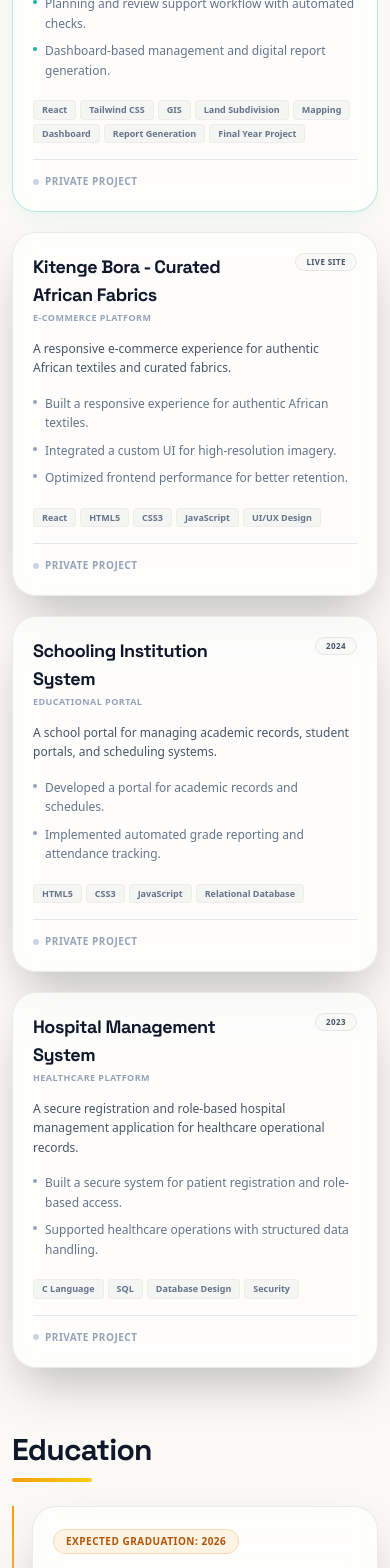
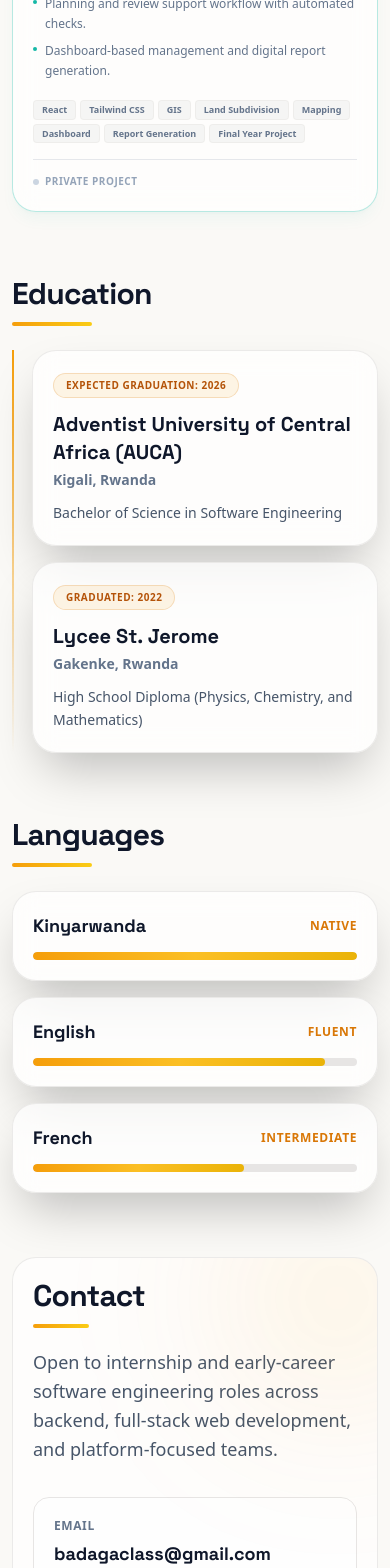
Before and after one commit to stevenbadaga/Personal-Portfolio, a React (Vite) app: page / in a window 390 px wide. Shown: the part 5657-7225 px from the top of the page. Built offline with nearby package versions, Linux system fonts and the light colour scheme.

Commit message:
Update Projects section: remove Kitenge Bora, Schooling System, and Hospital Management System

```diff
--- a/src/App.jsx
+++ b/src/App.jsx
@@ -75,43 +75,6 @@ const projects = [
       "GIS-style map interface with land parcel subdivision analysis.",
       "Planning and review support workflow with automated checks.",
       "Dashboard-based management and digital report generation."
-    ]
-  },
-  {
-    name: "Kitenge Bora - Curated African Fabrics",
-    category: "E-commerce Platform",
-    badge: "Live Site",
-    description: "A responsive e-commerce experience for authentic African textiles and curated fabrics.",
-    tags: ["React", "HTML5", "CSS3", "JavaScript", "UI/UX Design"],
-    status: "Private Project",
-    points: [
-      "Built a responsive experience for authentic African textiles.",
-      "Integrated a custom UI for high-resolution imagery.",
-      "Optimized frontend performance for better retention."
-    ]
-  },
-  {
-    name: "Schooling Institution System",
-    category: "Educational Portal",
-    badge: "2024",
-    description: "A school portal for managing academic records, student portals, and scheduling systems.",
-    tags: ["HTML5", "CSS3", "JavaScript", "Relational Database"],
-    status: "Private Project",
-    points: [
-      "Developed a portal for academic records and schedules.",
-      "Implemented automated grade reporting and attendance tracking."
-    ]
-  },
-  {
-    name: "Hospital Management System",
-    category: "Healthcare Platform",
-    badge: "2023",
-    description: "A secure registration and role-based hospital management application for healthcare operational records.",
-    tags: ["C Language", "SQL", "Database Design", "Security"],
-    status: "Private Project",
-    points: [
-      "Built a secure system for patient registration and role-based access.",
-      "Supported healthcare operations with structured data handling."
     ]
   }
 ];
@@ -619,7 +582,9 @@ function App() {
               return (
                 <article
                   key={project.name}
-                  className={`group relative flex flex-col justify-between animate-rise rounded-[1.5rem] sm:rounded-[2rem] border bg-white/70 dark:bg-slate-900/40 p-5 sm:p-6 shadow-2xl backdrop-blur-md transition-all duration-300 hover:-translate-y-1.5 ${cardBorderClass}`}
+                  className={`group relative flex flex-col justify-between animate-rise rounded-[1.5rem] sm:rounded-[2rem] border bg-white/70 dark:bg-slate-900/40 p-5 sm:p-6 shadow-2xl backdrop-blur-md transition-all duration-300 hover:-translate-y-1.5 ${cardBorderClass} ${
+                    idx === 0 ? "md:col-span-2 lg:col-span-1" : ""
+                  }`}
                   style={{ animationDelay: `${idx * 90}ms` }}
                 >
                   <div>
```
